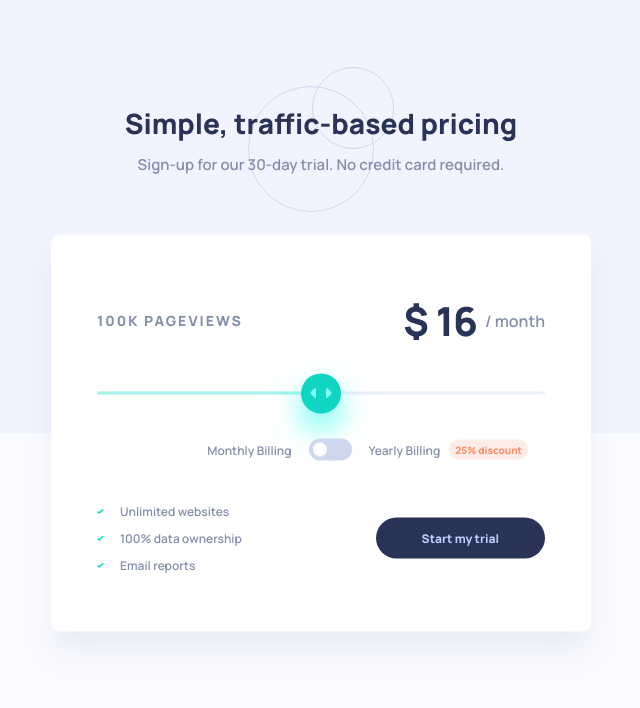
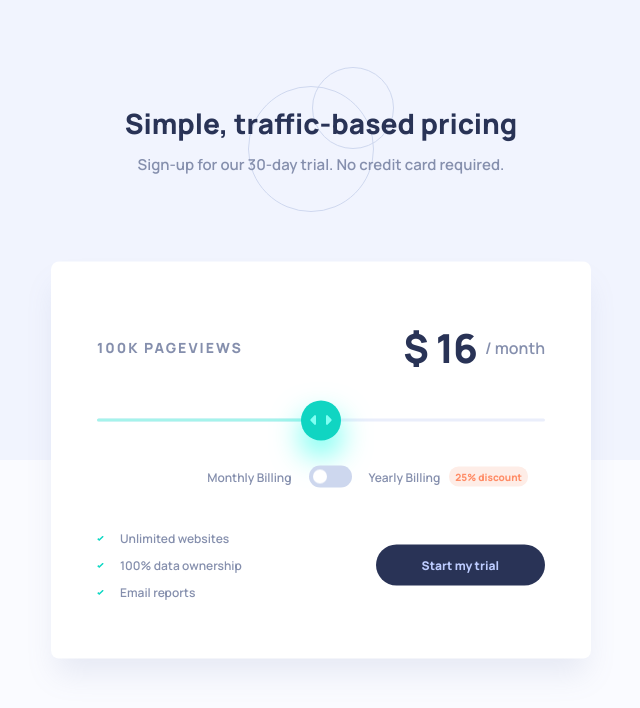
Before and after one commit to LanceLiang2011/pricecard, a React (Vite) app: page / in a window 1280 px wide. Shown: the top 708 px of the page, without its empty margins (319-959 px from the left). Built offline with nearby package versions, Linux system fonts and the light colour scheme.

Commit message:
change header height

```diff
--- a/src/components/Header.jsx
+++ b/src/components/Header.jsx
@@ -15,7 +15,7 @@ export default function Header() {
 
 const Wrapper = styled.div`
   background: hsl(224 85% 97%);
-  height: 433px;
+  height: 460px;
   display: flex;
   flex-direction: column;
   align-items: center;
@@ -25,7 +25,7 @@ const Wrapper = styled.div`
 
   @media (max-width: 560px) {
     padding: 32px;
-    height: 380px;
+    height: 390px;
     text-align: center;
   }
 `;
```
